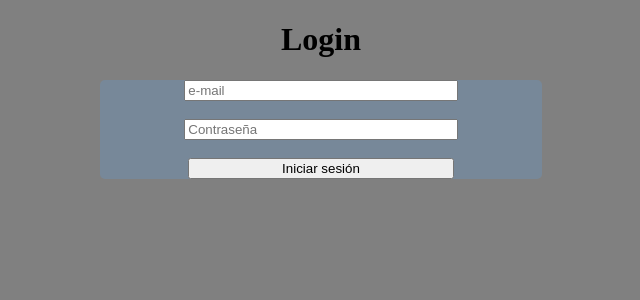
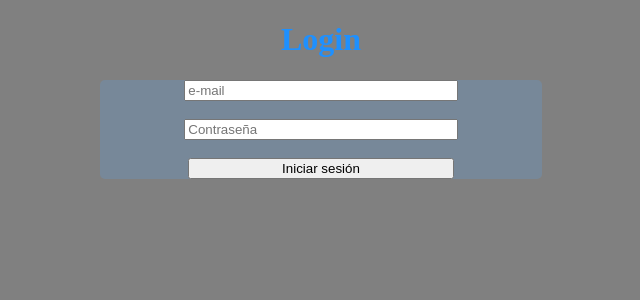
Before and after one commit to OscarFrancoPerez/dw_servidor, a PHP site: page /login.html in a window 1280 px wide. Shown: the top 300 px of the page, without its empty margins (319-959 px from the left). Run offline with PHP 8.4, Linux system fonts and the light colour scheme.

Commit message:
Updated files

```diff
--- a/sprint3sesiones/www/mysite/css/login.css
+++ b/sprint3sesiones/www/mysite/css/login.css
@@ -3,6 +3,7 @@ html {
 }
 h1{
 	text-align: center;
+	color: dodgerblue;
 }
 div{
 	margin: auto;
@@ -14,8 +15,8 @@ div{
 }
 
 form input {
+	display: block;
+	margin: auto;
 	height: 15%;
 	width: 60%;
-	display: block;
-	margin: auto;
 }
```
